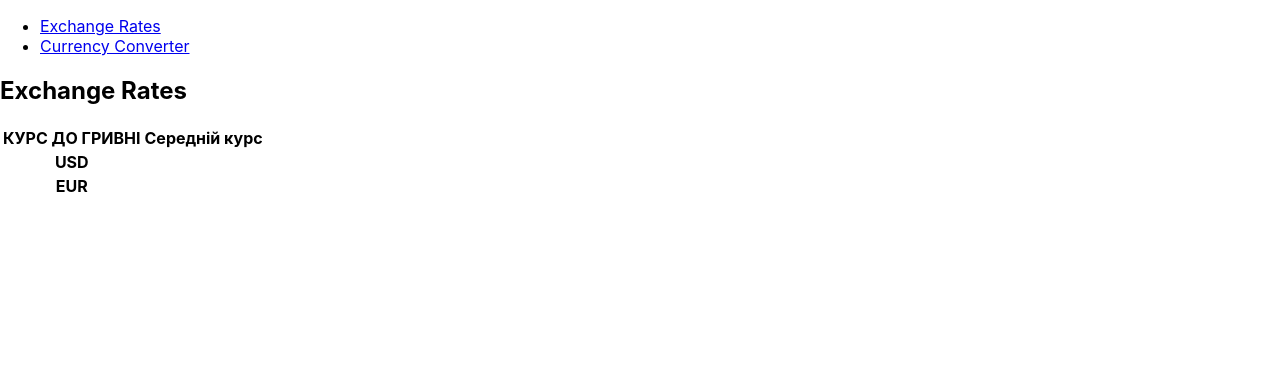
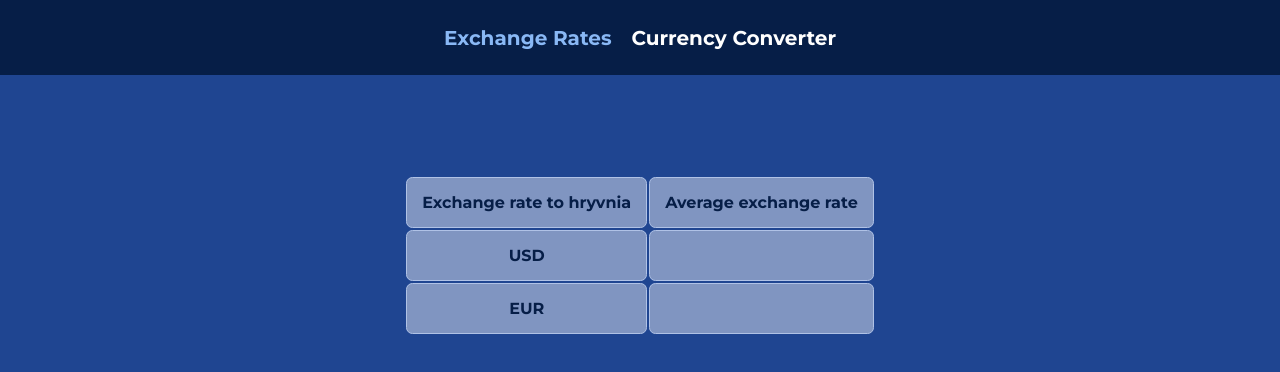
Before and after one commit to natashagoryanina/currency-converter-app, a React app: page / in a window 1280 px wide. Built offline with nearby package versions, Linux system fonts and the light colour scheme; no server answers.

Commit message:
add/ styled components, exchange rates styled

```diff
--- a/package.json
+++ b/package.json
@@ -13,6 +13,7 @@
     "react-redux": "^8.0.2",
     "react-router-dom": "^6.3.0",
     "react-scripts": "5.0.1",
+    "styled-components": "^5.3.5",
     "web-vitals": "^2.1.4"
   },
   "scripts": {
--- a/public/index.html
+++ b/public/index.html
@@ -4,7 +4,10 @@
   <meta charset="UTF-8">
   <meta http-equiv="X-UA-Compatible" content="IE=edge">
   <meta name="viewport" content="width=device-width, initial-scale=1.0">
-  <title>Document</title>
+  <link rel="preconnect" href="https://fonts.googleapis.com">
+  <link rel="preconnect" href="https://fonts.gstatic.com" crossorigin>
+  <link href="https://fonts.googleapis.com/css2?family=Montserrat:wght@300;400;500;600;700&display=swap" rel="stylesheet">
+  <title>Currency Converter</title>
 </head>
 <body>
   <div id='root'></div>
--- a/src/components/App.js
+++ b/src/components/App.js
@@ -1,10 +1,12 @@
 import React from 'react';
+import GlobalStyles from '../styles/GlobalStyles';
 import Header from './header/Header';
 import Main from './main/Main';
 
 const App = () => {
     return (
         <>
+            <GlobalStyles/>
             <Header/>
             <Main/>
         </>
--- a/src/components/currencyConverter/CurrencyConverter.js
+++ b/src/components/currencyConverter/CurrencyConverter.js
@@ -1,5 +1,6 @@
 import React, { useEffect, useState } from 'react';
 import { getUAHExchangeRate } from '../../services/API';
+import { CurrencyConverterContainer } from './CurrencyConverterStyled';
 
 const CurrencyConverter = () => {
     const [amountFirst, setAmountFirst] = useState();
@@ -56,8 +57,8 @@ const CurrencyConverter = () => {
     };
 
     return (
-       <div>
-           <form>
+       <CurrencyConverterContainer>
+           <form className=''>
                <div>
                    <label>
                        Amount
@@ -101,7 +102,7 @@ const CurrencyConverter = () => {
                    </label>
                </div>
            </form>
-       </div>
+       </CurrencyConverterContainer>
     );
 };
 
--- /dev/null
+++ b/src/components/currencyConverter/CurrencyConverterStyled.js
@@ -0,0 +1,5 @@
+import styled from "styled-components";
+
+export const CurrencyConverterContainer = styled.div`
+
+`;
--- a/src/components/exchangeRates/ExchangeRates.js
+++ b/src/components/exchangeRates/ExchangeRates.js
@@ -2,21 +2,21 @@ import React, { useEffect } from 'react';
 import { connect } from 'react-redux';
 import { setEUR, setUSD } from '../../redux/currency/currencyActions';
 import { getEURExchangeRate, getUSDExchangeRate } from '../../services/API';
+import { ExchangeRatesContainer } from './ExchangeRatesStyled';
 
 const ExchangeRates = ({eur, usd, setEUR, setUSD}) => {
     useEffect(() => {
-        getEURExchangeRate('UAH').then(eur => setEUR(eur));
-        getUSDExchangeRate('UAH').then(usd => setUSD(usd));
+        getEURExchangeRate('UAH').then(eur => setEUR(eur.toFixed(2)));
+        getUSDExchangeRate('UAH').then(usd => setUSD(usd.toFixed(2)));
     }, [setEUR, setUSD]);
 
     return (
-        <div>
-            <h2>Exchange Rates</h2>
-            <table>
+        <ExchangeRatesContainer>
+            <table className='exchange-rates-table'>
                 <thead>
                     <tr>
-                        <th>КУРС ДO ГРИВНІ</th>
-                        <th>Середній курс</th>
+                        <th>Exchange rate to hryvnia</th>
+                        <th>Average exchange rate</th>
                     </tr>
                 </thead>
                 <tbody>
@@ -30,7 +30,7 @@ const ExchangeRates = ({eur, usd, setEUR, setUSD}) => {
                     </tr>
                 </tbody>
             </table>
-        </div>
+        </ExchangeRatesContainer>
     );
 };
 
--- /dev/null
+++ b/src/components/exchangeRates/ExchangeRatesStyled.js
@@ -0,0 +1,22 @@
+import styled from "styled-components";
+
+export const ExchangeRatesContainer = styled.div`
+    .exchange-rates-table {
+        margin: 100px auto;
+        th {
+            padding: 15px;
+        }
+
+        th, td {
+            text-align: center;
+            font-family: inherit;
+            font-size: 400;
+            line-height: inherit;
+            color: #061E47;
+            background-color: #ffffff6e;
+            border: 1px solid #b0c2e6;
+            border-collapse: collapse;
+            border-radius: 0.4rem;
+        }
+    }
+`;
--- a/src/components/header/Header.js
+++ b/src/components/header/Header.js
@@ -1,9 +1,12 @@
 import React from 'react';
 import HeaderList from './headerList/HeaderList';
+import { HeaderContainer } from './HeaderStyled';
 
 const Header = () => {
     return (
-        <HeaderList/>
+        <HeaderContainer>
+             <HeaderList/>
+        </HeaderContainer>
     );
 };
 
--- /dev/null
+++ b/src/components/header/HeaderStyled.js
@@ -0,0 +1,9 @@
+import styled from "styled-components";
+
+export const HeaderContainer = styled.header`
+    display: flex;
+    justify-content: center;
+    position: sticky;
+    height: 75px;
+    background-color: #061E47;
+`;
--- a/src/components/header/headerList/HeaderList.js
+++ b/src/components/header/headerList/HeaderList.js
@@ -1,16 +1,18 @@
 import React from 'react';
 import { NavLink } from 'react-router-dom';
 import { mainRoutes } from '../../../routes/mainRoutes';
+import { HeaderListContainer } from './HeaderListStyled';
 
 const HeaderList = () => {
     return (
-        <div>
-            <nav>
-                <ul>
+        <HeaderListContainer>
+            <nav className='header-nav'>
+                <ul className='header-list'>
                     {mainRoutes.map((item) => (
-                        <li key={item.path}>
+                        <li className='header-list_item' key={item.path}>
                             <NavLink
                                 to={item.path}
+                                className={({ isActive }) => (isActive ? "header-list_link-active" : "header-list_link")}
                             >
                                 {item.name}
                             </NavLink>
@@ -18,7 +20,7 @@ const HeaderList = () => {
                     ))}
                 </ul>
             </nav>
-        </div>
+        </HeaderListContainer>
     );
 };
 
--- /dev/null
+++ b/src/components/header/headerList/HeaderListStyled.js
@@ -0,0 +1,35 @@
+import styled from "styled-components";
+
+export const HeaderListContainer = styled.div`
+    display: flex;
+    align-items: center;
+
+    .header-list {
+        display: flex;
+        align-items: center;
+
+        &_item {
+            font-size: 20px;
+            font-weight: 700;
+            cursor: pointer;
+
+            &:not(:last-child) {
+                margin-right: 20px;
+            }
+        }
+
+        &_link {
+            text-decoration: none;
+            color: #fff;
+
+            &-active {
+                text-decoration: none;
+                color: #89b8f5;
+            }
+
+            &:hover {
+                color: #68A4F1;
+            }
+        }
+    }
+`;
--- a/src/services/API.js
+++ b/src/services/API.js
@@ -40,6 +40,7 @@ export const getUSDExchangeRate = async (currency) => {
     }
 };
 
+//! UAH
 const uahOptions = {
     method: 'GET',
     url: 'https://currency-conversion-and-exchange-rates.p.rapidapi.com/latest',
--- /dev/null
+++ b/src/styles/GlobalStyles.js
@@ -0,0 +1,29 @@
+import { createGlobalStyle } from "styled-components";
+
+const GlobalStyles = createGlobalStyle `
+    body {
+        background-color: #1F4591;
+        font-family: 'Montserrat', sans-serif;
+    }
+
+    ul {
+        list-style: none;
+        padding: 0;
+        margin: 0;
+    }
+
+    h1,
+    h2,
+    h3,
+    p {
+        margin: 0;
+    }
+
+    img {
+        display: block;
+        max-width: 100%;
+        height: auto;
+    }
+`;
+
+export default GlobalStyles;
```
Also changed, not shown: 1 other file.
